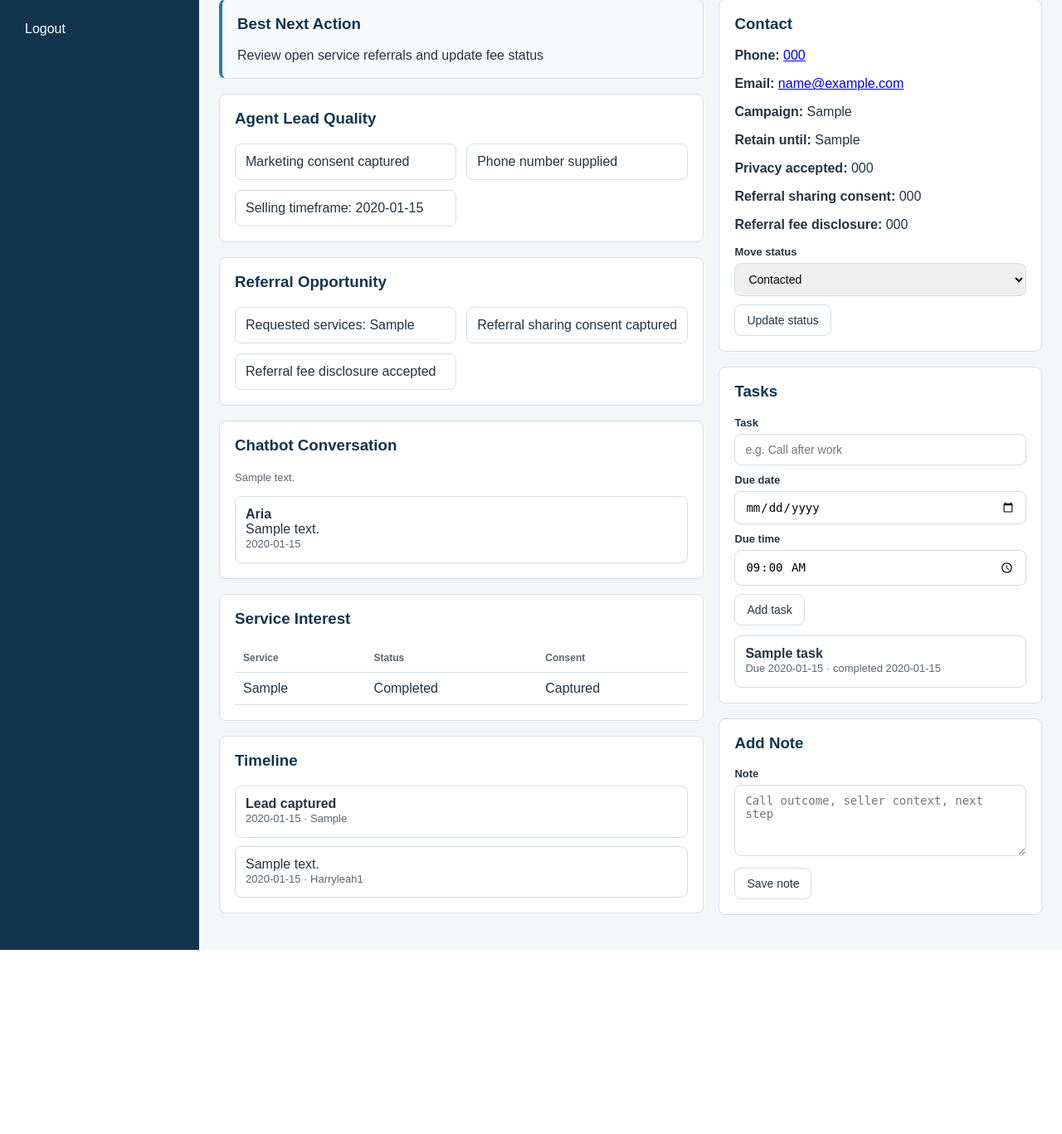
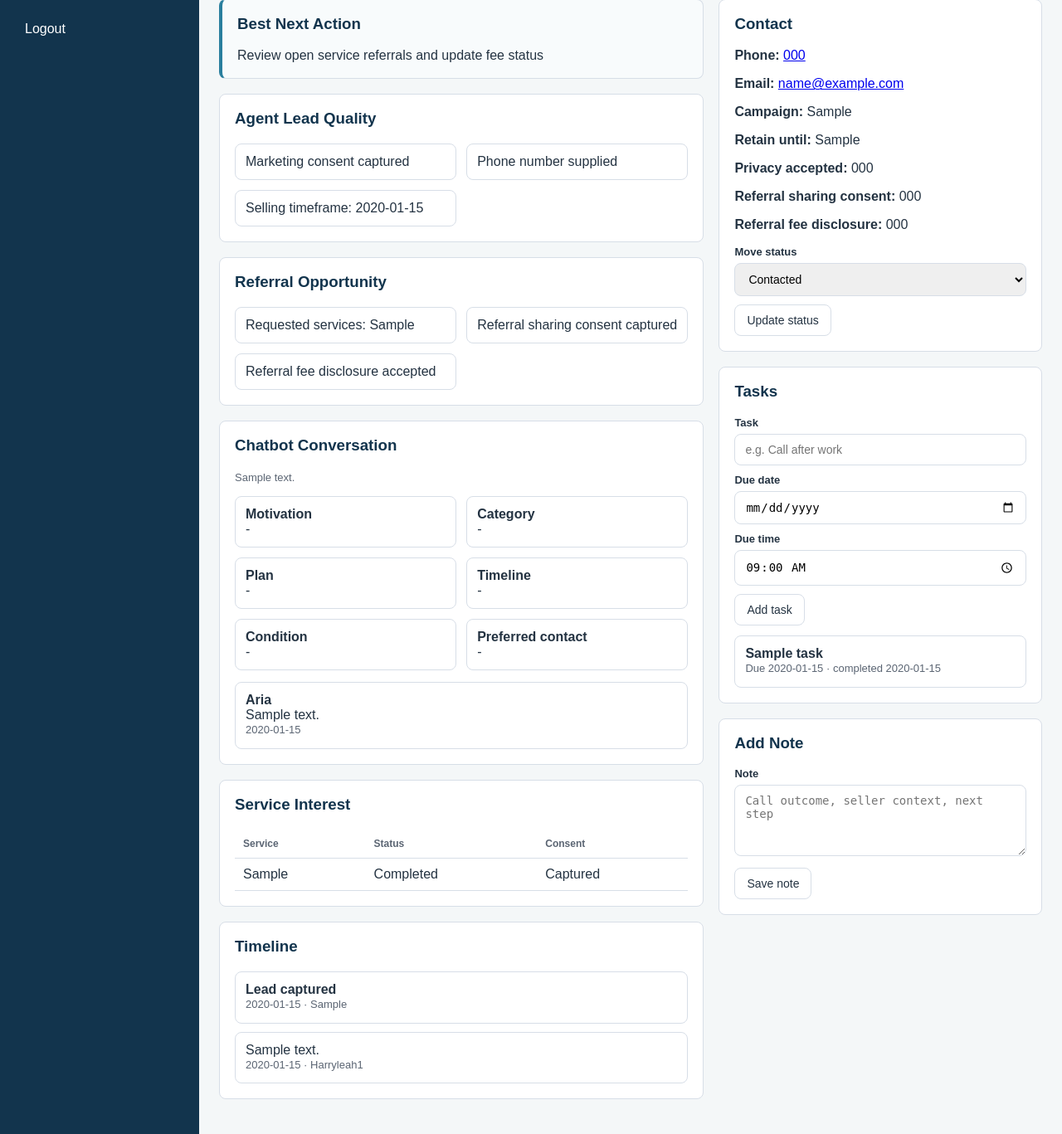
Before and after one commit to Harryl1/booking-system, a Flask app: page /leads/1 in a window 1280 px wide. Shown: the part 290-1657 px from the top of the page at 83% size. Before the commit the page ends 1435 px from the top, so only its background shows below. Run offline with Flask 3, Linux system fonts and the light colour scheme; a user stored in the database is signed in; data comes from the database, SQL or seed files in the repository; tables that the repository leaves empty hold one stand-in row (values such as "Sample post"); some libraries are stand-ins or nearby versions.

Commit message:
Improve chatbot inference and CRM display

```diff
--- a/main.py
+++ b/main.py
@@ -74,6 +74,9 @@ RATE_LIMIT_MAX_REQUESTS = int(os.environ.get("RATE_LIMIT_MAX_REQUESTS", "30"))
 LEAD_DAILY_IP_LIMIT = int(os.environ.get("LEAD_DAILY_IP_LIMIT", "20"))
 ADMIN_SETUP_TOKEN = os.environ.get("ADMIN_SETUP_TOKEN", "").strip()
 ADMIN_EMAIL_DOMAIN = os.environ.get("ADMIN_EMAIL_DOMAIN", "").strip().lower()
+CHATBOT_LLM_ENABLED = os.environ.get("CHATBOT_LLM_ENABLED", "0") == "1"
+OPENAI_API_KEY = os.environ.get("OPENAI_API_KEY", "")
+CHATBOT_LLM_MODEL = os.environ.get("CHATBOT_LLM_MODEL", "gpt-4o-mini")
 LEAD_NOTIFICATION_EMAIL = os.environ.get("LEAD_NOTIFICATION_EMAIL", "")
 CUSTOMER_EMAIL_FROM = os.environ.get("CUSTOMER_EMAIL_FROM", "")
 SMTP_HOST = os.environ.get("SMTP_HOST", "")
@@ -1991,7 +1994,12 @@ def lead_detail(lead_id):
         ORDER BY created_at DESC
     """, (lead_id,)).fetchall()
     chatbot_messages = []
+    chatbot_data = {}
     if chatbot_conversations:
+        try:
+            chatbot_data = json.loads(chatbot_conversations[0]["captured_data"] or "{}")
+        except json.JSONDecodeError:
+            chatbot_data = {}
         chatbot_messages = db.execute("""
             SELECT *
             FROM chatbot_messages
@@ -2008,6 +2016,7 @@ def lead_detail(lead_id):
         referrals=referrals,
         chatbot_conversations=chatbot_conversations,
         chatbot_messages=chatbot_messages,
+        chatbot_data=chatbot_data,
         next_action=best_next_action(lead, tasks, referrals),
         score_factors=lead_score_factors(lead, referrals),
         referral_score_factors=referral_score_factors(lead, referrals),
@@ -3176,11 +3185,82 @@ def chatbot_plan(value):
     text = (value or "").strip().lower()
     if "rent" in text:
         return "rent"
-    if "buy" in text or "purchase" in text:
+    if "buy" in text or "buying" in text or "purchase" in text or "next property" in text or "new home" in text:
         return "buy"
     if "explor" in text or "not sure" in text or "unsure" in text:
         return "exploring"
     return ""
+
+
+def chatbot_motivation_category(value):
+    text = (value or "").strip().lower()
+    if any(word in text for word in ["upsize", "bigger", "baby", "family", "bedroom"]):
+        return "upsizing"
+    if any(word in text for word in ["downsize", "smaller", "bungalow", "retire"]):
+        return "downsizing"
+    if any(word in text for word in ["relocat", "work", "job", "move area"]):
+        return "relocating"
+    if any(word in text for word in ["equity", "release money", "cash"]):
+        return "equity_release"
+    if any(word in text for word in ["divorce", "separat", "split"]):
+        return "separation"
+    if any(word in text for word in ["financial", "struggling", "payment", "afford"]):
+        return "financial"
+    if any(word in text for word in ["curious", "explor", "nosy", "browsing"]):
+        return "exploring"
+    if chatbot_plan(text) == "buy":
+        return "buying_next"
+    return ""
+
+
+def chatbot_preferred_contact(value):
+    text = (value or "").strip().lower()
+    if "email" in text:
+        return "email"
+    if "phone" in text or "call" in text:
+        return "phone"
+    if "text" in text or "sms" in text:
+        return "text"
+    return ""
+
+
+def chatbot_detect_objection(value):
+    text = (value or "").strip().lower()
+    if any(word in text for word in ["low", "high", "wrong", "expected", "estimate", "valuation", "worth more", "worth less"]):
+        return value.strip()
+    return ""
+
+
+def chatbot_infer_fields(data, message):
+    plan = chatbot_plan(message)
+    if plan and not data.get("plan"):
+        data["plan"] = plan
+
+    timeframe = chatbot_timeframe(message)
+    if timeframe and not data.get("selling_timeframe"):
+        data["selling_timeframe"] = timeframe
+
+    property_type = chatbot_property_type(message)
+    if property_type and not data.get("property_type"):
+        data["property_type"] = property_type
+
+    motivation_category = chatbot_motivation_category(message)
+    if motivation_category and not data.get("motivation_category"):
+        data["motivation_category"] = motivation_category
+
+    preferred_contact = chatbot_preferred_contact(message)
+    if preferred_contact and not data.get("preferred_contact"):
+        data["preferred_contact"] = preferred_contact
+
+    if data.get("calculation"):
+        objection = chatbot_detect_objection(message)
+        if objection:
+            objections = data.setdefault("objections_raised", [])
+            if objection not in objections:
+                objections.append(objection)
+
+    if any(word in message.strip().lower() for word in ["divorce", "separat", "bereav", "passed away", "financial pressure"]):
+        data["sensitive_context"] = True
 
 
 def chatbot_services(value):
@@ -3203,12 +3283,16 @@ def chatbot_services(value):
 
 def chatbot_summary(data):
     motivation = data.get("motivation") or "No motivation supplied"
+    motivation_category = data.get("motivation_category") or "uncategorised"
     timeframe = data.get("selling_timeframe") or "No timeframe supplied"
+    plan = data.get("plan") or "No next-step plan supplied"
     services = data.get("help_requested") or []
     service_text = ", ".join(SERVICE_LABELS.get(service, service) for service in services) or "no services requested"
+    objections = "; ".join(data.get("objections_raised") or []) or "none captured"
     return (
-        f"Chatbot lead. Motivation: {motivation}. Timeframe: {timeframe}. "
-        f"Requested services: {service_text}. Condition notes: {data.get('condition') or 'not supplied'}."
+        f"Chatbot lead. Motivation: {motivation}. Category: {motivation_category}. "
+        f"Plan: {plan}. Timeframe: {timeframe}. Requested services: {service_text}. "
+        f"Condition notes: {data.get('condition') or 'not supplied'}. Objections: {objections}."
     )
 
 
@@ -3238,6 +3322,57 @@ def chatbot_update(db, session_token, data, phase, status="active", lead_id=None
         datetime.now().isoformat(),
         session_token,
     ))
+
+
+def chatbot_polish_reply(data, phase, draft):
+    if not CHATBOT_LLM_ENABLED or not OPENAI_API_KEY:
+        return draft
+    if "£" in draft or phase in {CHATBOT_PHASE_CALCULATE, CHATBOT_PHASE_DONE}:
+        return draft
+    try:
+        response = requests.post(
+            "https://api.openai.com/v1/chat/completions",
+            headers={
+                "Authorization": f"Bearer {OPENAI_API_KEY}",
+                "Content-Type": "application/json",
+            },
+            json={
+                "model": CHATBOT_LLM_MODEL,
+                "messages": [
+                    {
+                        "role": "system",
+                        "content": (
+                            "Rewrite the assistant message for a UK property chatbot called Aria. "
+                            "Keep the same meaning and ask for the same information. "
+                            "Use warm, concise British English. Do not add facts, figures, advice, promises, "
+                            "or extra questions. Do not use exclamation marks. Return only the rewritten message."
+                        ),
+                    },
+                    {
+                        "role": "user",
+                        "content": f"Captured data: {json.dumps(data, ensure_ascii=True)[:1500]}\nMessage: {draft}",
+                    },
+                ],
+                "temperature": 0.4,
+                "max_tokens": 120,
+            },
+            timeout=8,
+        )
+        response.raise_for_status()
+        polished = response.json()["choices"][0]["message"]["content"].strip()
+        if not polished or "£" in polished or len(polished) > 500:
+            return draft
+        forbidden = ["guarantee", "definitely", "financial advice", "legal advice", "i am a real person"]
+        if any(term in polished.lower() for term in forbidden):
+            return draft
+        return polished
+    except Exception:
+        app.logger.exception("Chatbot LLM rewrite failed")
+        return draft
+
+
+def chatbot_reply(data, phase, draft):
+    return chatbot_polish_reply(data, phase, draft)
 
 
 def chatbot_question(data):
@@ -3277,8 +3412,10 @@ def chatbot_question(data):
 
 def chatbot_apply_answer(data, message):
     field = data.get("awaiting")
+    chatbot_infer_fields(data, message)
     if field == "address":
         data["address"] = message.strip()
+        chatbot_infer_fields(data, message)
     elif field == "property_type":
         parsed = chatbot_property_type(message)
         if not parsed:
@@ -3293,6 +3430,8 @@ def chatbot_apply_answer(data, message):
         data["condition"] = message.strip()
     elif field == "motivation":
         data["motivation"] = message.strip()
+        if not data.get("motivation_category"):
+            data["motivation_category"] = chatbot_motivation_category(message)
     elif field == "selling_timeframe":
         parsed = chatbot_timeframe(message)
         if not parsed:
@@ -3323,6 +3462,9 @@ def chatbot_apply_answer(data, message):
         data["email"] = message.strip().lower()
     elif field == "phone":
         data["phone"] = message.strip()
+        preferred_contact = chatbot_preferred_contact(message)
+        if preferred_contact:
+            data["preferred_contact"] = preferred_contact
     elif field == "privacy":
         data["privacy_notice_accepted"] = chatbot_yes(message)
         if not data["privacy_notice_accepted"]:
@@ -3447,7 +3589,11 @@ def chatbot_start():
         now,
         now,
     ))
-    message = "Hi, I’m Aria, Equiome’s property assistant. I’ll ask a few questions and then put together your personalised report. What’s the address of the property?"
+    message = chatbot_reply(
+        data,
+        CHATBOT_PHASE_OPEN,
+        "Hi, I’m Aria, Equiome’s property assistant. I’ll ask a few questions and then put together your personalised report. What’s the address of the property?",
+    )
     chatbot_add_message(db, session_token, "assistant", message)
     db.commit()
     return jsonify({"session_token": session_token, "phase": CHATBOT_PHASE_OPEN, "message": message})
@@ -3476,6 +3622,7 @@ def chatbot_message():
     chatbot_add_message(db, session_token, "user", user_message)
     validation_message = chatbot_apply_answer(data, user_message)
     if validation_message:
+        validation_message = chatbot_reply(data, conversation["phase"], validation_message)
         chatbot_add_message(db, session_token, "assistant", validation_message)
         chatbot_update(db, session_token, data, conversation["phase"])
         db.commit()
@@ -3526,6 +3673,7 @@ def chatbot_message():
             "pdf_url": data.get("pdf_url"),
         })
 
+    assistant_message = chatbot_reply(data, phase, assistant_message)
     chatbot_add_message(db, session_token, "assistant", assistant_message)
     chatbot_update(db, session_token, data, phase)
     db.commit()
--- a/templates/lead_detail.html
+++ b/templates/lead_detail.html
@@ -115,6 +115,28 @@
                 <div class="panel">
                     <h3>Chatbot Conversation</h3>
                     <p class="muted">{{ chatbot_conversations[0]["ai_summary"] or "No summary available yet." }}</p>
+                    <div class="grid" style="margin-bottom:14px;">
+                        <div class="list-item"><strong>Motivation</strong><div>{{ chatbot_data.get("motivation") or "-" }}</div></div>
+                        <div class="list-item"><strong>Category</strong><div>{{ (chatbot_data.get("motivation_category") or "-")|replace("_", " ")|title }}</div></div>
+                        <div class="list-item"><strong>Plan</strong><div>{{ (chatbot_data.get("plan") or "-")|replace("_", " ")|title }}</div></div>
+                        <div class="list-item"><strong>Timeline</strong><div>{{ chatbot_data.get("selling_timeframe") or "-" }}</div></div>
+                        <div class="list-item"><strong>Condition</strong><div>{{ chatbot_data.get("condition") or "-" }}</div></div>
+                        <div class="list-item"><strong>Preferred contact</strong><div>{{ (chatbot_data.get("preferred_contact") or "-")|title }}</div></div>
+                    </div>
+                    {% if chatbot_data.get("objections_raised") %}
+                    <div class="list-item" style="margin-bottom:14px;">
+                        <strong>Objections or pushback</strong>
+                        {% for objection in chatbot_data.get("objections_raised") %}
+                        <div>{{ objection }}</div>
+                        {% endfor %}
+                    </div>
+                    {% endif %}
+                    {% if chatbot_data.get("sensitive_context") %}
+                    <div class="list-item" style="margin-bottom:14px;">
+                        <strong>Sensitive context flagged</strong>
+                        <div>Handle follow-up with extra care.</div>
+                    </div>
+                    {% endif %}
                     <div class="timeline">
                         {% for message in chatbot_messages %}
                         <div class="list-item">
```
